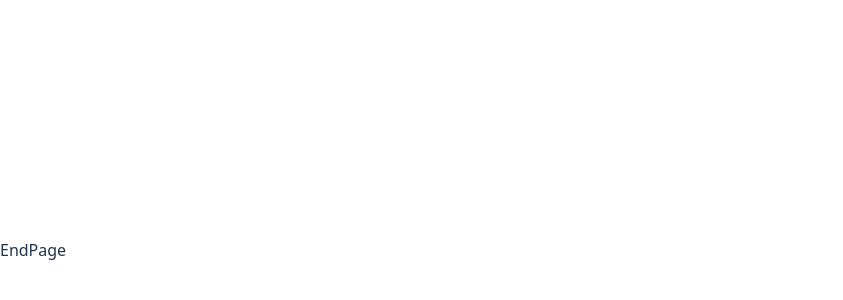
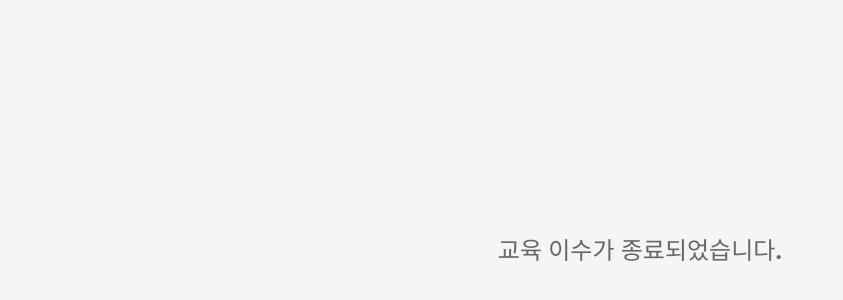
Before and after one commit to imNaNye/CJEduTech, a React (Vite) app: page /user/end in a window 1280 px wide. Shown: the part 150-450 px from the top of the page, without its empty margins (0-843 px from the left). Built offline with nearby package versions, Linux system fonts and the light colour scheme.

Commit message:
[add] add endPage components

```diff
--- /dev/null
+++ b/src/components/user/end/end.css
@@ -0,0 +1,18 @@
+.end-page {
+  width: 100vw;
+  height: 100vh;
+  display: flex;
+  flex-direction: column;
+}
+
+.end-message {
+  width: 100vw;
+  height: 100vh;
+  background-color: #f5f5f5;
+  display: flex;
+  justify-content: center;
+  align-items: center;
+  color: #666666;
+  font-size: 24px;
+  margin: 0;
+}
--- /dev/null
+++ b/src/components/user/end/endmessage.jsx
@@ -0,0 +1,5 @@
+import './end.css';
+
+export default function EndMessage(){
+    return <h3 className="end-message">교육 이수가 종료되었습니다.</h3>;
+}
--- a/src/pages/UserPage/EndPage.jsx
+++ b/src/pages/UserPage/EndPage.jsx
@@ -1,3 +1,8 @@
+import EndMessage from "../../components/user/end/endmessage";
+import '../../components/user/end/end.css';
+
 export default function EndPage(){
-    return <div>EndPage</div>;
+    return <div classname="end-page">
+        <EndMessage></EndMessage>
+        </div>;
 }
```
